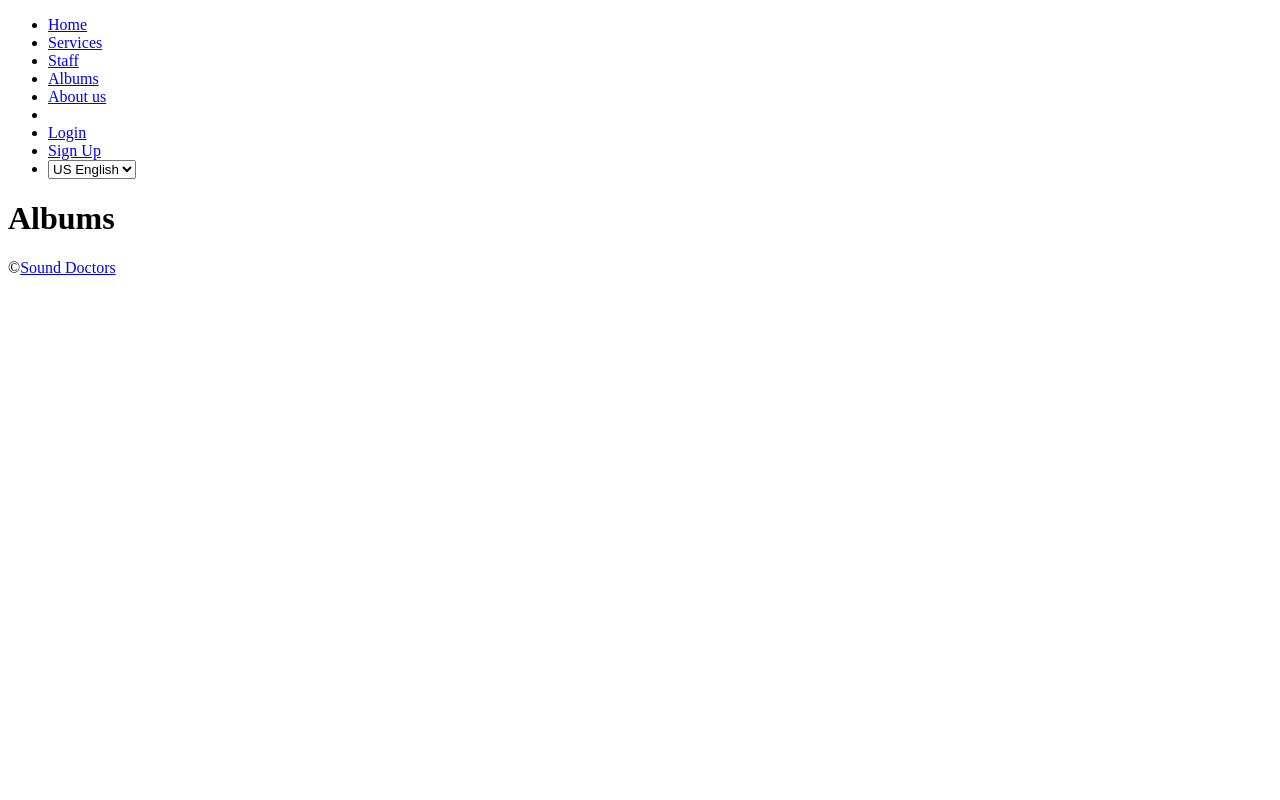
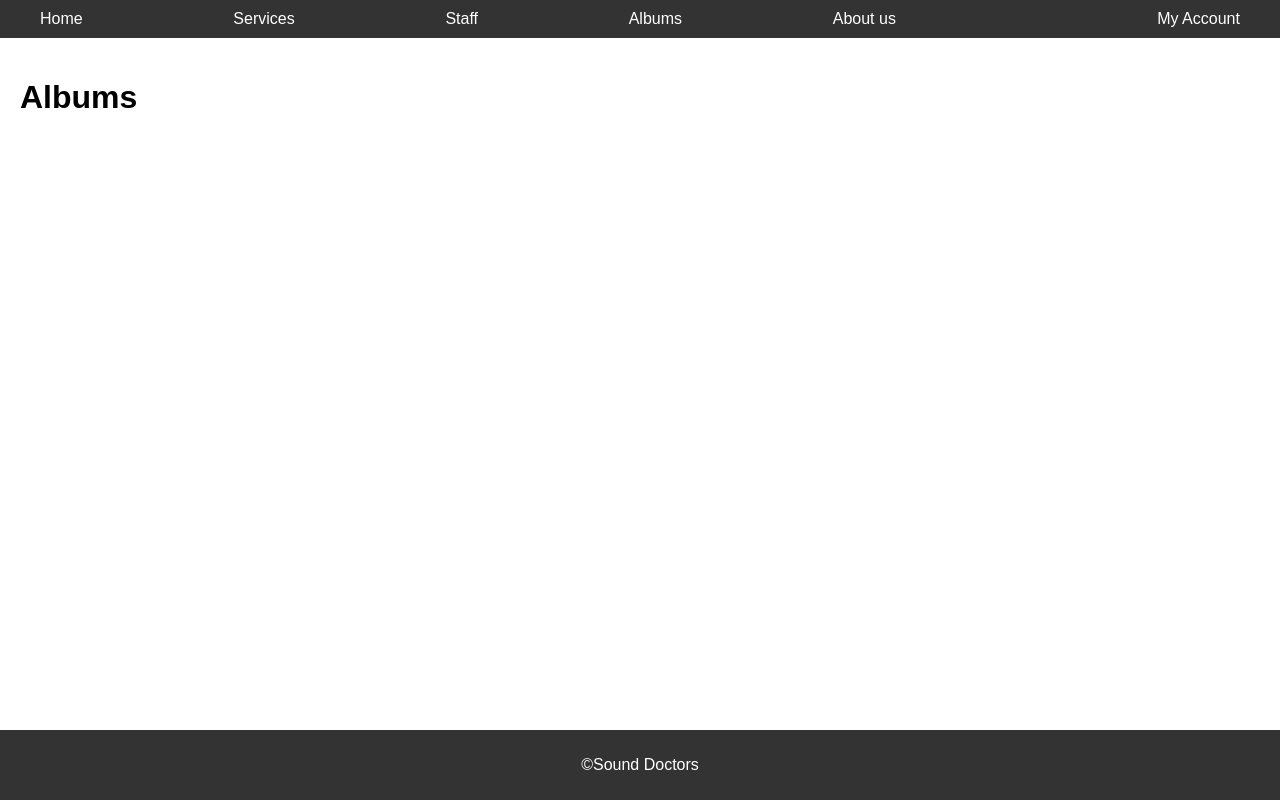
Before and after one commit to povilastsk/ptu16_sound_doctors, a Django app: page /albums/ in a window 1280 px wide. Run offline with Django 4.2, Linux system fonts and the light colour scheme; data that the repository does not hold is empty.

Commit message:
css intro dropdown menu for profile

```diff
--- a/sound_doctors/clinic/static/css/base_style.css
+++ b/sound_doctors/clinic/static/css/base_style.css
@@ -0,0 +1,102 @@
+body {
+    font-family: 'Arial', sans-serif;
+    margin: 0;
+    padding: 0;
+    display: flex;
+    flex-direction: column;
+    min-height: 100vh;
+}
+
+header {
+    background-color: #333;
+    color: #fff;
+    padding: 10px 20px;
+}
+
+nav ul.nav {
+    display: flex;
+    justify-content: space-between;
+    list-style-type: none;
+    padding: 0;
+    margin: 0;
+    align-items: center;
+}
+
+ul.nav li {
+    margin: 0;
+    padding: 0;
+}
+
+ul.nav a {
+    text-decoration: none;
+    color: #fff;
+    font-size: 16px;
+    padding: 15px 20px;
+}
+
+ul.nav a:hover {
+    background-color: #555;
+    color: #ffd700;
+}
+
+.account-dropdown {
+    position: relative;
+}
+
+.account-trigger {
+    cursor: pointer;
+    text-decoration: none;
+    color: #fff;
+    font-size: 16px;
+    padding: 15px 20px;
+}
+
+.dropdown-content {
+    display: none;
+    position: absolute;
+    background-color: #555; /* Adjusted background color */
+    box-shadow: 0px 8px 16px 0px rgba(0, 0, 0, 0.2);
+    z-index: 1;
+    border-top: 2px solid #333;
+}
+
+.account-dropdown:hover .dropdown-content {
+    display: block;
+}
+
+.dropdown-content a {
+    color: #fff;
+    text-decoration: none;
+    display: block;
+    padding: 12px 16px;
+    font-size: 14px;
+    transition: background-color 0.3s ease, color 0.3s ease; /* Added color transition */
+}
+
+.dropdown-content a:hover {
+    background-color: #777;
+    color: #ffd700; /* Highlighted text color */
+}
+
+main {
+    flex-grow: 1;
+    padding: 20px;
+}
+
+footer {
+    background-color: #333;
+    color: #fff;
+    padding: 10px 20px;
+    text-align: center;
+    margin-top: auto;
+}
+
+footer a {
+    color: #fff;
+    text-decoration: none;
+}
+
+.box {
+    margin: 10px 0;
+    padding: 10px;
+}
--- a/sound_doctors/clinic/templates/base.html
+++ b/sound_doctors/clinic/templates/base.html
@@ -13,38 +13,31 @@
 <body>
     <header>
         <nav>
-            <ul>
+            <ul class = "nav">
                 <li><a href="{% url 'index' %}">{% trans "home"|capfirst %}</a></li>
                 <li><a href="{% url 'service_list' %}">{% trans "services"|capfirst %}</a></li>
                 <li><a href="{% url 'doctor_list' %}">{% trans "staff"|capfirst %}</a></li>
                 <li><a href="{% url 'album_list' %}">{% trans "albums"|capfirst %}</a></li>
                 <li><a href="{% url 'about_us' %}">{% trans "about us"|capfirst %}</a></li>
                 <li class="spacer"></li>
+                <li class="account-dropdown">
+                    <a href="#" class="account-trigger">{% trans "My Account"|title %}</a>
+                    <div class="dropdown-content">
                         {% if user.is_authenticated %}
-                <li><a href="{% url "regular_service_order" %}">{% trans "ordering"|title %}</a></li>
-                <li><a href="{% url "custom_service_order" %}">{% trans "custom ordering"|title %}</a></li>
-                <li><a href="{% url "order_list" %}">{% trans "service orders"|title %}</a></li>
-                <li><a href="{% url "album_order_list" %}">{% trans "album orders"|title %}</a></li>
+                            <a href="{% url "regular_service_order" %}">{% trans "ordering"|title %}</a>
+                            <a href="{% url "custom_service_order" %}">{% trans "custom ordering"|title %}</a>
+                            <a href="{% url "order_list" %}">{% trans "service orders"|title %}</a>
+                            <a href="{% url "album_order_list" %}">{% trans "album orders"|title %}</a>
                             {% if user.is_superuser or user.is_staff %}
-                    <li><a href="{% url "admin:index" %}">{% trans "admin"|title %}</a></li>
+                                <a href="{% url "admin:index" %}">{% trans "admin"|title %}</a>
                             {% endif %}
-                    <li><a href="{% url "profile" %}">{% trans "My profile"|title %}</a></li>
-                    <li><a href="{% url "logout" %}">{% trans "logout"|title %}</a></li>
+                            <a href="{% url "profile" %}">{% trans "My profile"|title %}</a>
+                            <a href="{% url "logout" %}">{% trans "logout"|title %}</a>
                         {% else %}
-                <li><a href="{% url "login" %}">{% trans "login"|title %}</a></li>
-                <li><a href="{% url "signup" %}">{% trans "sign up"|title %}</a></li>
+                            <a href="{% url "login" %}">{% trans "login"|title %}</a>
+                            <a href="{% url "signup" %}">{% trans "sign up"|title %}</a>
                         {% endif %}
-            <li>
-                <form class="inline-form" action="{% url "set_language" %}" method="post">
-                    {% csrf_token %}
-                    <select name="language" onchange="this.form.submit();">
-                        {% for language_code, language_name in LANGUAGES %}
-                            <option value="{{ language_code }}" {% if language_code == LANGUAGE_CODE %}selected{% endif %}>
-                                {{ language_name }}
-                            </option>
-                        {% endfor %}
-                    </select>
-                </form>
+                    </div>
                 </li>
             </ul>
         </nav>
```
Lines whose indentation alone changed are shown as unchanged.
